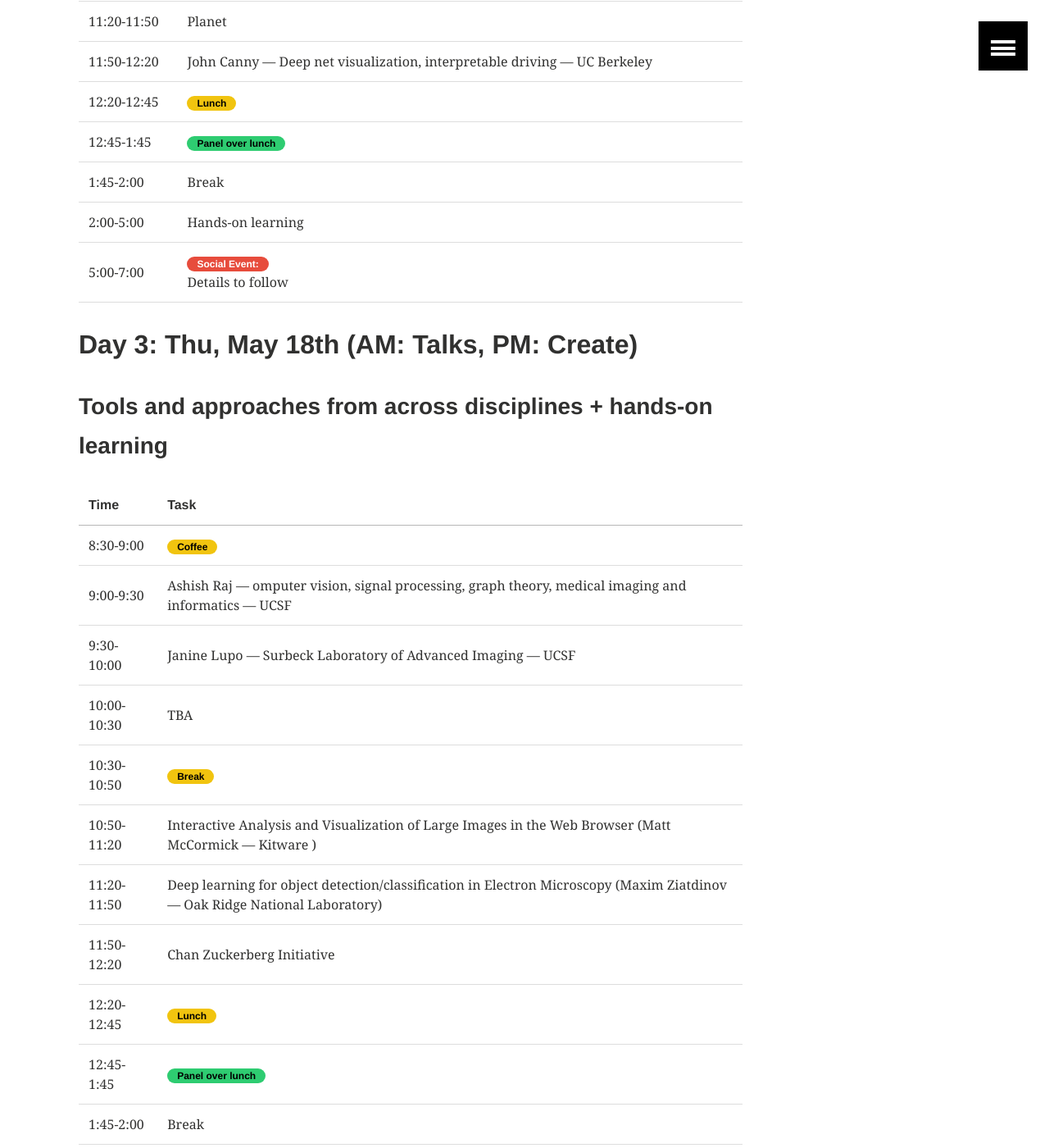
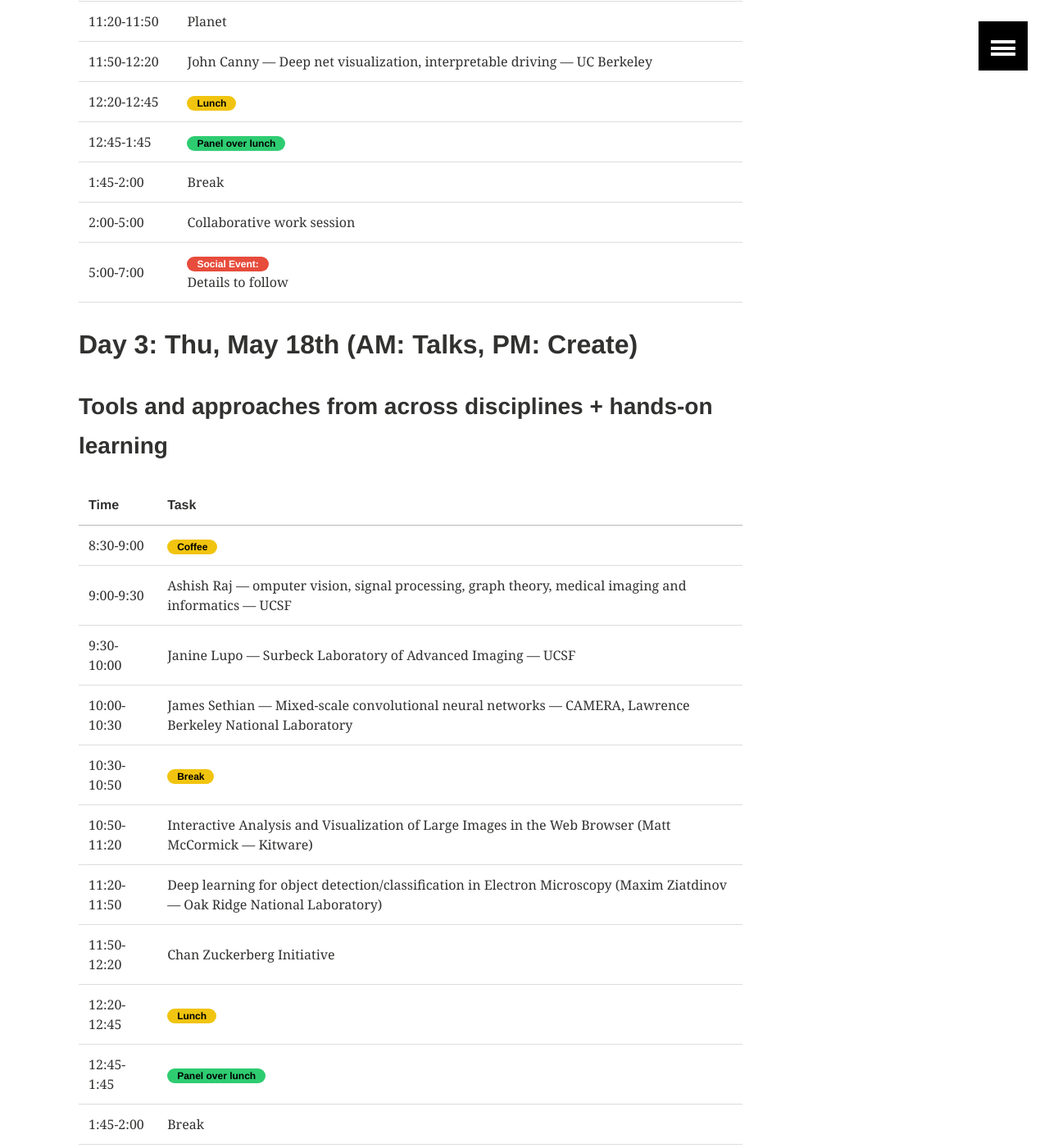
Before and after one commit to imagexd/imagexd.github.io, a Jekyll site: the page built from programs/imagexd2018.md, in a window 1280 px wide and 1400 px high, scrolled down 1672 px. Shown: the whole window at 82% size. Built offline with Jekyll 4.4.1, drawn with Linux system fonts in a browser that asks for light colours; some of the changed text lies outside the part shown.

Commit message:
Program updates

```diff
--- a/programs/imagexd2018.md
+++ b/programs/imagexd2018.md
@@ -59,7 +59,7 @@ image:
 | 12:45-1:45   | <span class="badge success">Panel over lunch</span> |
 | 1:45-2:00    | Break |
 |----
-| 2:00-5:00    | Hands-on learning |
+| 2:00-5:00    | Collaborative work session |
 | 5:00-7:00    | <span class="badge danger">Social Event:</span> <br/> Details to follow |
 
 
@@ -74,11 +74,11 @@ image:
 |----
 | 9:00-9:30   | Ashish Raj --- omputer vision, signal processing, graph theory, medical imaging and informatics --- UCSF  |
 | 9:30-10:00  | Janine Lupo --- Surbeck Laboratory of Advanced Imaging --- UCSF |
-| 10:00-10:30 | TBA |
+| 10:00-10:30 | James Sethian --- Mixed-scale convolutional neural networks --- CAMERA, Lawrence Berkeley National Laboratory |
 |----
 | 10:30-10:50  | <span class="badge warning">Break</span>   |
 |----
-| 10:50-11:20  | Interactive Analysis and Visualization of Large Images in the Web Browser (Matt McCormick --- Kitware )  |
+| 10:50-11:20  | Interactive Analysis and Visualization of Large Images in the Web Browser (Matt McCormick --- Kitware)  |
 | 11:20-11:50  | Deep learning for object detection/classification in Electron Microscopy (Maxim Ziatdinov --- Oak Ridge National Laboratory)  |
 | 11:50-12:20  | Chan Zuckerberg Initiative |
 |----
@@ -86,7 +86,7 @@ image:
 | 12:45-1:45   | <span class="badge success">Panel over lunch</span> |
 |---
 | 1:45-2:00    | Break |
-| 2:00-5:00    | Hands-on learning |
+| 2:00-5:00    | Collaborative work session |
 | 5:00-5:30    | Closing Remarks |
 
 <a href="https://docs.google.com/forms/d/13gRMnLP3MTd3g6JoxfTZT0vBZqa10dE3Gg5HOwRR82Y/" class="btn"> Registration </a>
```
